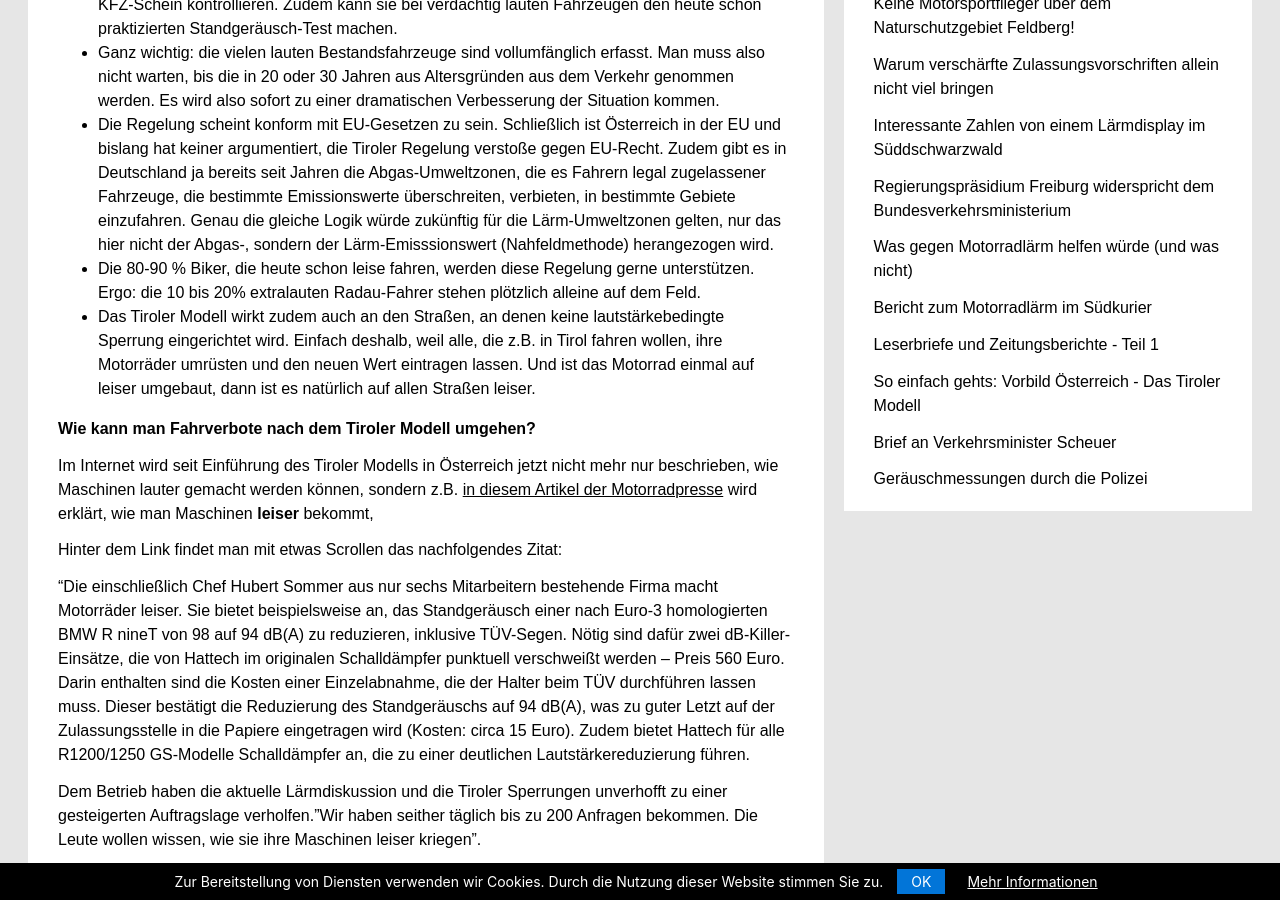
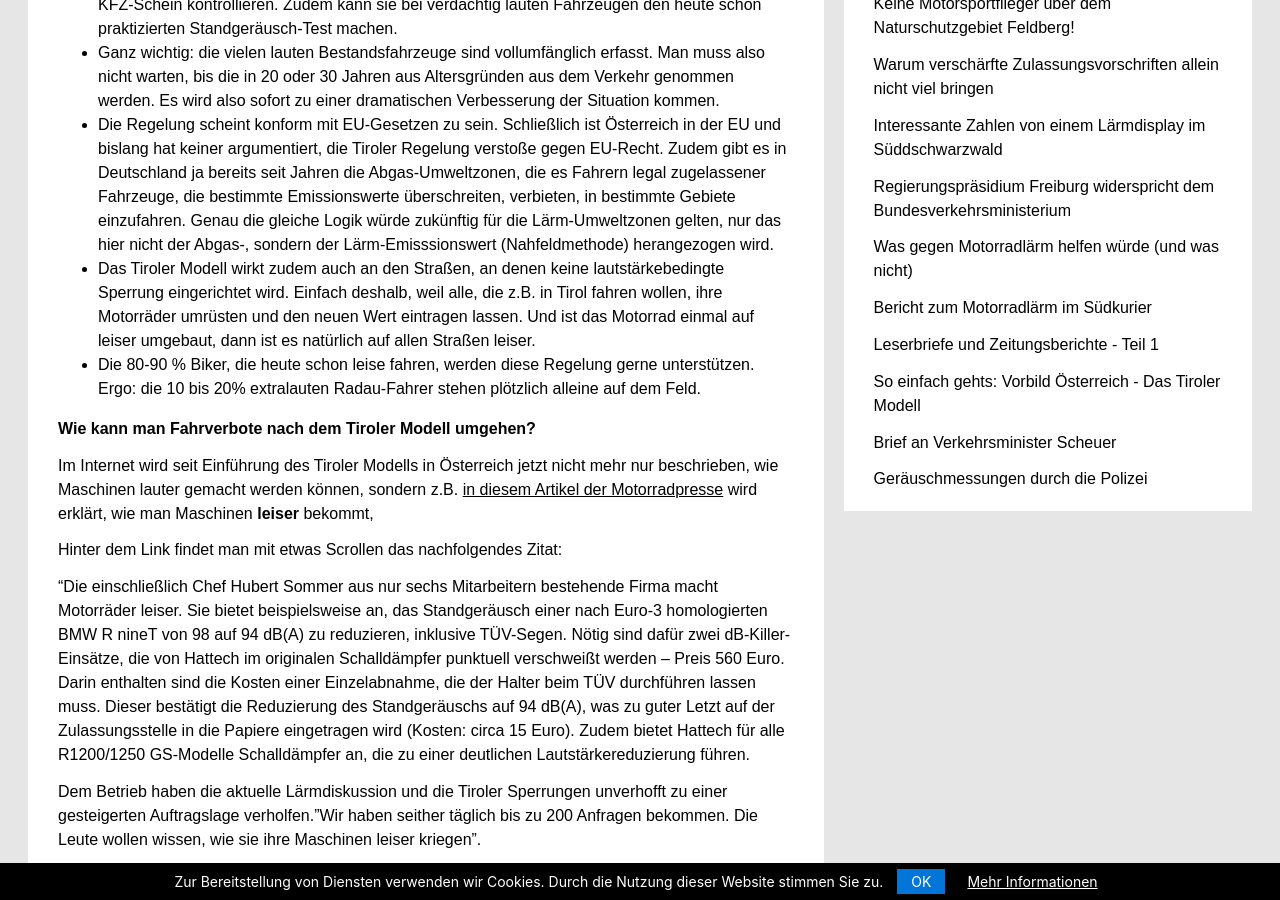
Before and after one commit to rettet-die-stille/rettet-die-stille.github.io, a Jekyll site: the page built from _posts/2020-08-03-was-gegen-motorradlaerm-helfen-wuerde-und-was-nicht.md, in a window 1280 px wide and 900 px high, scrolled down 2028 px. Built offline with Jekyll 4.4.1, drawn with Linux system fonts in a browser that asks for light colours.

```diff
--- a/_posts/2020-08-03-was-gegen-motorradlaerm-helfen-wuerde-und-was-nicht.md
+++ b/_posts/2020-08-03-was-gegen-motorradlaerm-helfen-wuerde-und-was-nicht.md
@@ -38,8 +38,8 @@ Man würde festlegen, dass alle Fahrzeuge (übrigens Motorräder und Sportwagen
 * Die Polizei kann ganz einfach kontrollieren. Zum einem würde sie auf den für extralaute Fahrzeuge gesperrte Strecken stichprobenartig Fahrzeuge herausziehen und einfach nur den KFZ-Schein kontrollieren. Zudem kann sie bei verdächtig lauten Fahrzeugen den heute schon praktizierten Standgeräusch-Test machen.
 * Ganz wichtig: die vielen lauten Bestandsfahrzeuge sind vollumfänglich erfasst. Man muss also nicht warten, bis die in 20 oder 30 Jahren aus Altersgründen aus dem Verkehr genommen werden. Es wird also sofort zu einer dramatischen Verbesserung der Situation kommen.
 * Die Regelung scheint konform mit EU-Gesetzen zu sein. Schließlich ist Österreich in der EU und bislang hat keiner argumentiert, die Tiroler Regelung verstoße gegen EU-Recht. Zudem gibt es in Deutschland ja bereits seit Jahren die Abgas-Umweltzonen, die es Fahrern legal zugelassener Fahrzeuge, die bestimmte Emissionswerte überschreiten, verbieten, in bestimmte Gebiete einzufahren. Genau die gleiche Logik würde zukünftig für die Lärm-Umweltzonen gelten, nur das hier nicht der Abgas-, sondern der Lärm-Emisssionswert (Nahfeldmethode) herangezogen wird.
+* Das Tiroler Modell wirkt zudem auch an den Straßen, an denen keine lautstärkebedingte Sperrung eingerichtet wird. Einfach deshalb, weil alle, die z.B. in Tirol fahren wollen, ihre Motorräder umrüsten und den neuen Wert eintragen lassen. Und ist das Motorrad einmal auf leiser umgebaut, dann ist es natürlich auf allen Straßen leiser.
 * Die 80-90 % Biker, die heute schon leise fahren, werden diese Regelung gerne unterstützen. Ergo: die 10 bis 20% extralauten Radau-Fahrer stehen plötzlich alleine auf dem Feld.
-* Das Tiroler Modell wirkt zudem auch an den Straßen, an denen keine lautstärkebedingte Sperrung eingerichtet wird. Einfach deshalb, weil alle, die z.B. in Tirol fahren wollen, ihre Motorräder umrüsten und den neuen Wert eintragen lassen. Und ist das Motorrad einmal auf leiser umgebaut, dann ist es natürlich auf allen Straßen leiser.
 
 **Wie kann man Fahrverbote nach dem Tiroler Modell umgehen?**
 
```
